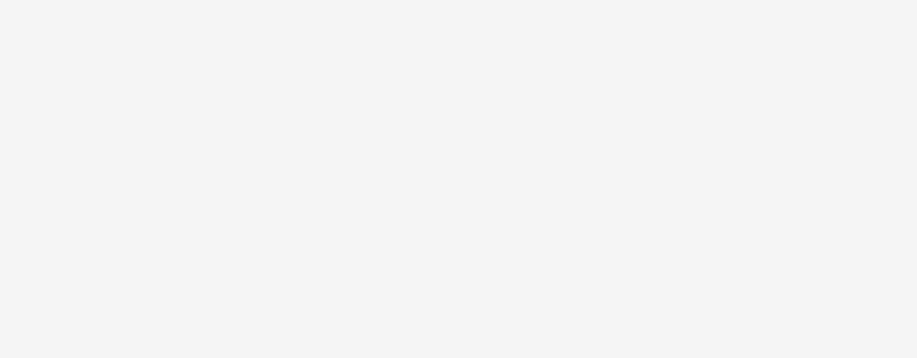
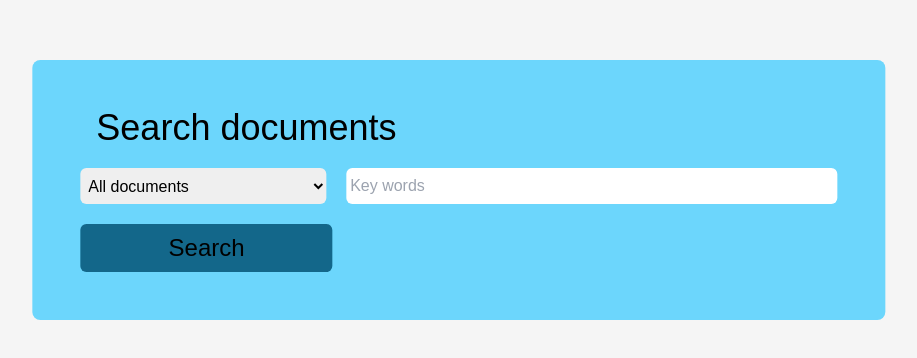
Before and after one commit to ARQUI-SOFTWARE-EMERGENTES/papervault-app, an Angular app: page /search in a window 1280 px wide. Before the commit this address led to /. Shown: the part 210-568 px from the top of the page, without its empty margins (181-1098 px from the left). Built offline with nearby package versions, Linux system fonts and the light colour scheme; a web font is replaced by a local one.

Commit message:
feat: add component

```diff
--- a/angular.json
+++ b/angular.json
@@ -97,5 +97,8 @@
         }
       }
     }
+  },
+  "cli": {
+    "analytics": false
   }
 }
--- a/src/app/app.routes.ts
+++ b/src/app/app.routes.ts
@@ -1,6 +1,8 @@
 import { Routes } from '@angular/router';
 import { LoginComponent } from './login/login.component';
+import { SearchComponent } from './search/search.component';
 
 export const routes: Routes = [
     { path: 'login', component: LoginComponent },
+    { path:'search', component: SearchComponent}
 ];
--- /dev/null
+++ b/src/app/search/search.component.html
@@ -0,0 +1,16 @@
+<div class="bg-primary absolute transform -translate-x-1/2 -translate-y-1/2 p-12 pt-18 w-96 h-93 md:w-4/5 lg:w-3/4 xl:w-2/3 rounded-lg" style="top: 50%; left: 50%;">
+    <h1 class="text-left text-4xl ml-4">Search documents</h1>
+    <form class="mt-5 flex flex-col gap-5">
+        <div class="flex gap-5">
+            <select id="search-term" formControlName="searchTerm" class="rounded-md h-9 w-1/3 pl-1">
+                <option value="" disabled selected>All documents</option>
+                <option value="term1">Term 1</option>
+                <option value="term2">Term 2</option>
+                <option value="term3">Term 3</option>
+                <!-- Agrega más opciones según sea necesario -->
+            </select>
+            <input type="text" id="search-category" formControlName="searchCategory" placeholder="Key words" class="rounded-md h-9 w-2/3 pl-1">
+        </div>
+        <button type="submit" class="text-2xl bg-secondary rounded-md p-2 w-1/3">Search</button>
+    </form>
+</div>
```
Also changed, not shown: src/app/search/search.component.ts (added, +12 -0 lines), src/app/search/search.component.css (added), 1 other file (tests, documents, lock files or other folders).
